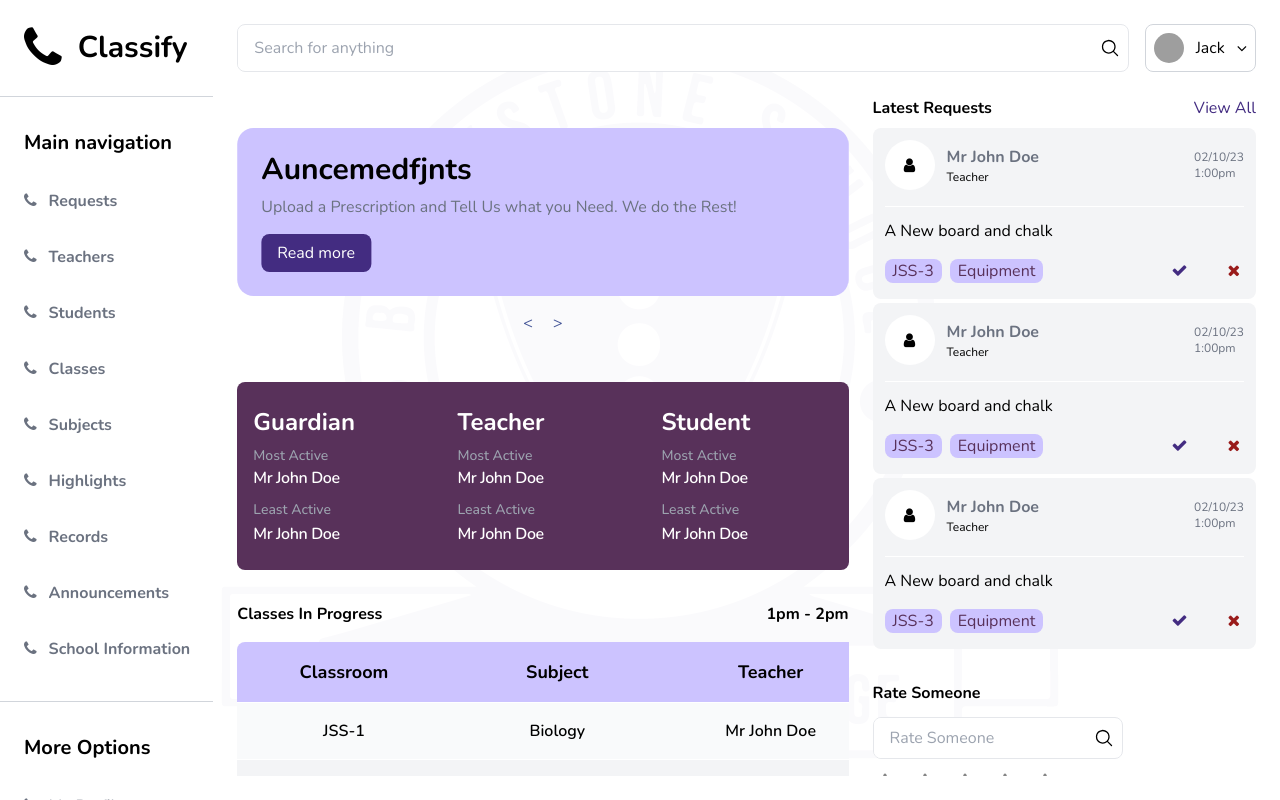
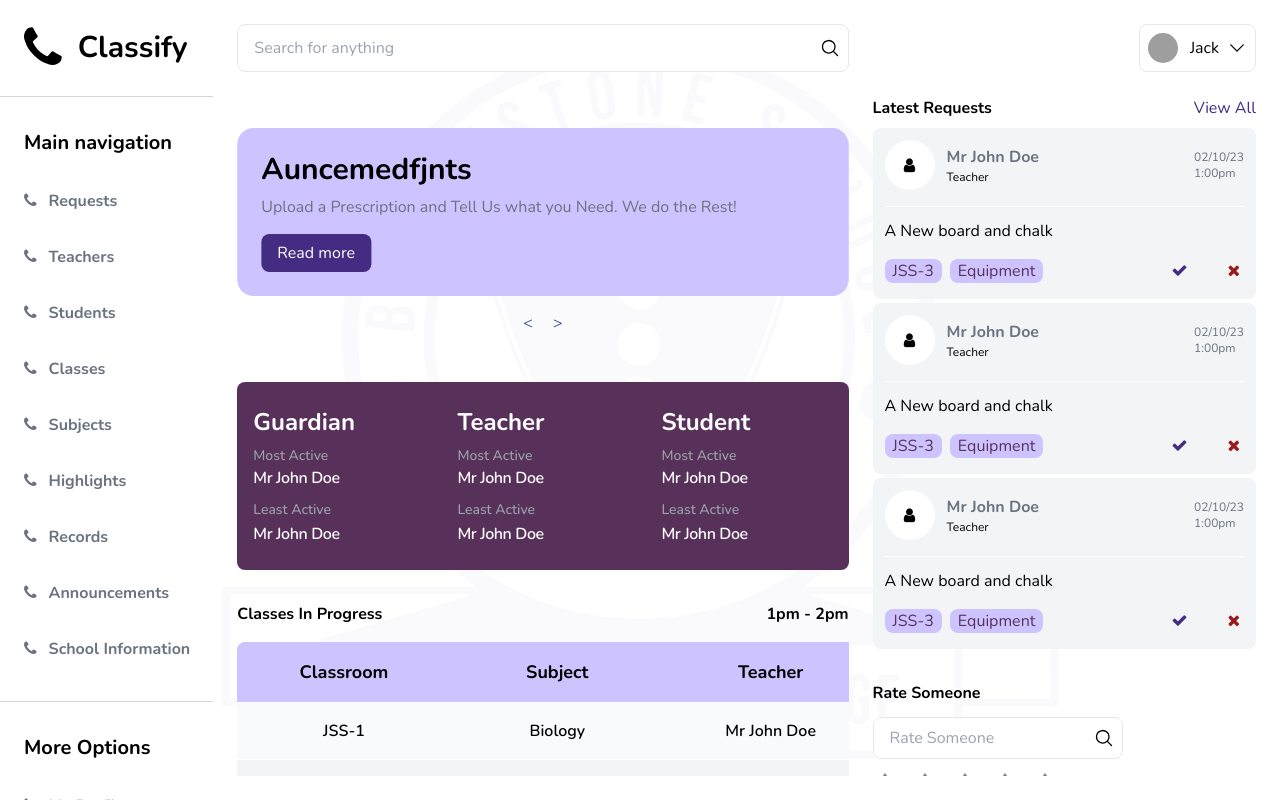
Before and after one commit to ibraheemosule/skoolizy, a React (Vite) app: page / in a window 1280 px wide. Built offline with nearby package versions, Linux system fonts and the light colour scheme; grey boxes are pictures that could not be loaded.

Commit message:
fixed responsiveness

```diff
--- a/src/components/layout/top-header/TopHeader.tsx
+++ b/src/components/layout/top-header/TopHeader.tsx
@@ -17,21 +17,29 @@ const TopHeader: FC<ITopHeader> = ({ setToggleNav }) => (
       <Menu />
     </button>
     <div className="flex grow gap-4 items-center justify-between">
-      <div className="grow md:w-1/2 lg:w-3/5 self-stretch">
+      <div className="grow md:max-w-[50%] lg:max-w-[60%] self-stretch">
         <CustomField>
           <CustomField.Editable icon search placeholder="Search for anything" />
         </CustomField>
       </div>
-      <div>
-        <div className="flex gap-3 rounded-lg border p-1 sm:p-2 items-center border-gray-300">
+      <div className="shrink-0">
+        <CustomField>
+          <>
+            <CustomField.NonEditable>
+              <div className="flex gap-3 rounded-lg p-1 sm:p-2 items-center">
                 <img
                   className="rounded-full object-fill w-[30px] h-[30px]"
                   src="https://picsum.photos/200/300"
                   alt="avi"
                 />
                 <span>Jack</span>
-          <i className="fa fa-angle-down" />
               </div>
+            </CustomField.NonEditable>
+            <CustomField.DropdownWrapper>
+              <CustomField.Dropdown>here</CustomField.Dropdown>
+            </CustomField.DropdownWrapper>
+          </>
+        </CustomField>
       </div>
     </div>
   </>
--- a/src/components/reusables/custom-field/CustomField.tsx
+++ b/src/components/reusables/custom-field/CustomField.tsx
@@ -54,6 +54,7 @@ const CustomField = ({ children }: { children: ReactElement }) => {
         return child;
       })
     );
+
   return <div className="flex h-full relative">{renderChildren()}</div>;
 };
 
@@ -83,7 +84,7 @@ const NonEditable = memo(
         onBlur={blur}
         tabIndex={0}
         ref={elementRef}
-        className="p-2 pl-4 appearance-none outline-none w-full cursor-pointer"
+        className="appearance-none outline-none w-full cursor-pointer"
       >
         {children}
       </div>
@@ -163,7 +164,7 @@ const Dropdown = memo(
       data-testid="dropdown-wrapper"
       onClick={onClick}
       className={`${
-        typeof children === 'string' && 'p-3'
+        typeof children === 'string' && 'p-2'
       } relative bg-white hover:bg-gray-100 hover:text-black border-gray-100 last:rounded-b-lg`}
     >
       {children}
```
Lines whose indentation alone changed are shown as unchanged.
